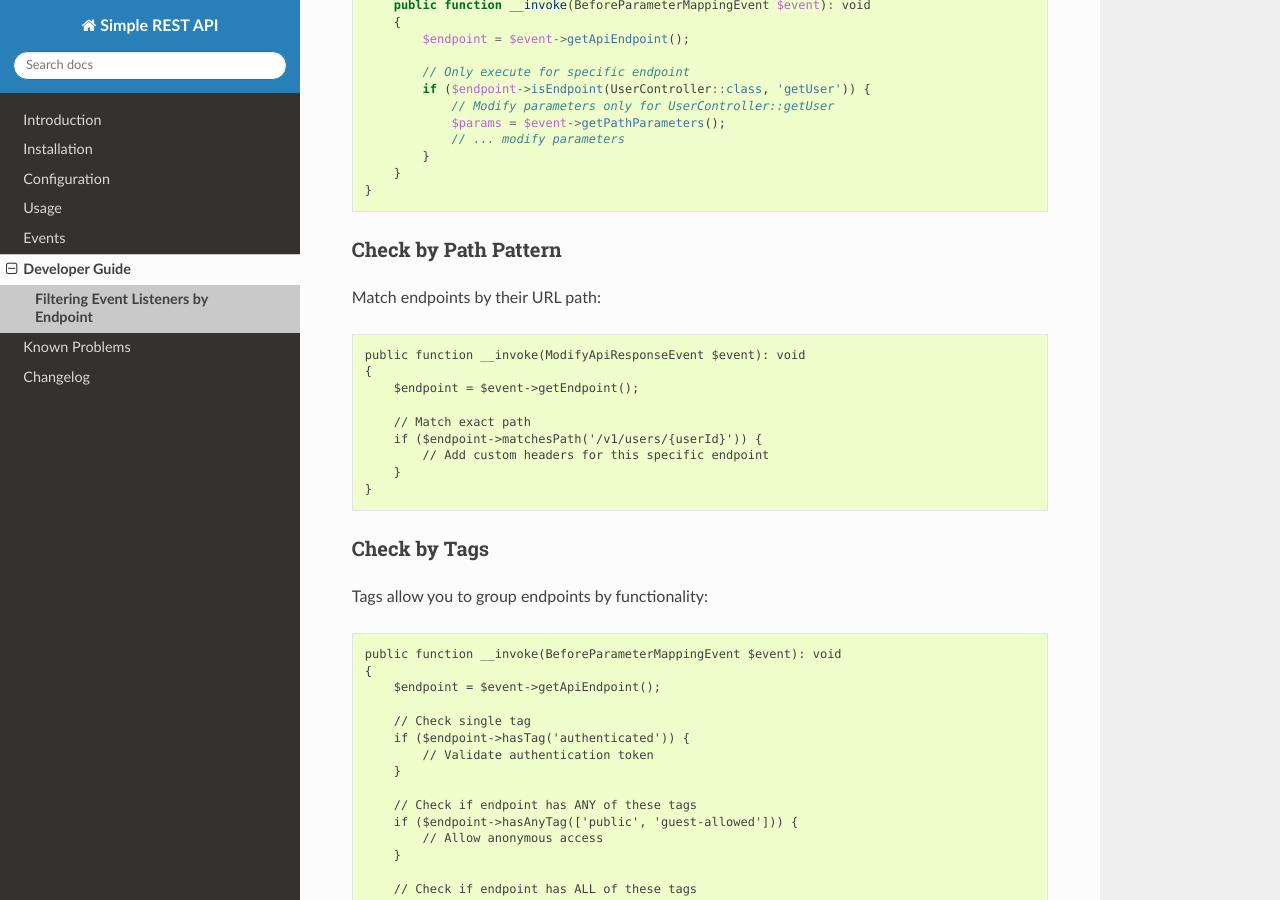
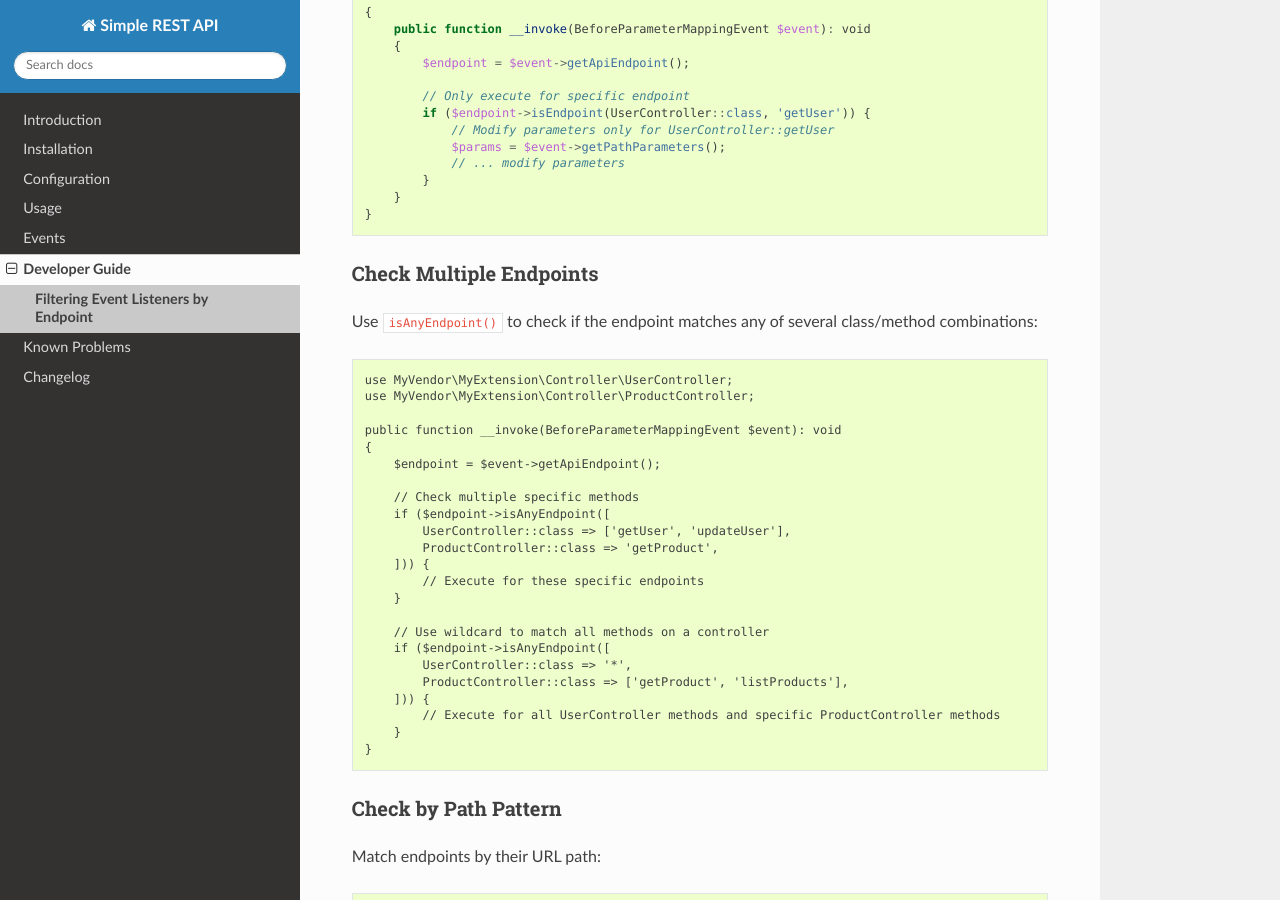
Before and after one commit to queoGmbH/simple-rest-api, a Sphinx documentation site: the page built from Documentation/Developer/FilteringEventListeners.rst, in a window 1280 px wide and 900 px high, scrolled down 2026 px. Built offline with Sphinx 7.4.7 and the Read the Docs theme 3.1.0, drawn with Linux system fonts in a browser that asks for light colours; some of the changed text lies outside the part shown.

Commit message:
[FEATURE] Add isAnyEndpoint() method to check multiple endpoints
Add new isAnyEndpoint() method to ApiEndpoint class that allows
checking if the endpoint matches any of several class/method combinations.

Features:
- Support for single method: UserController::class => 'getUser'
- Support for multiple methods: UserController::class => ['getUser', 'updateUser']
- Support for wildcard: UserController::class => '*' (all methods)
- Can mix different criteria in one call

This provides a more ergonomic way to check multiple endpoints
compared to chaining multiple isEndpoint() calls with OR operators.

Example usage:
$endpoint->isAnyEndpoint([
    UserController::class => ['getUser', 'updateUser'],
    ProductController::class => '*',
])

Changes:
- Add isAnyEndpoint() method to Classes/Value/ApiEndpoint.php
- Add comprehensive unit tests for all scenarios
- Update documentation with examples and usage patterns

🤖 Generated with [Claude Code](https://claude.com/claude-code)

Co-Authored-By: Claude <noreply@anthropic.com>

```diff
--- a/Documentation/Developer/FilteringEventListeners.rst
+++ b/Documentation/Developer/FilteringEventListeners.rst
@@ -91,6 +91,37 @@ Use type-safe class constants to check if the listener should execute:
        }
    }
 
+Check Multiple Endpoints
+-------------------------
+
+Use ``isAnyEndpoint()`` to check if the endpoint matches any of several class/method combinations:
+
+.. code-block:: php
+
+   use MyVendor\MyExtension\Controller\UserController;
+   use MyVendor\MyExtension\Controller\ProductController;
+
+   public function __invoke(BeforeParameterMappingEvent $event): void
+   {
+       $endpoint = $event->getApiEndpoint();
+
+       // Check multiple specific methods
+       if ($endpoint->isAnyEndpoint([
+           UserController::class => ['getUser', 'updateUser'],
+           ProductController::class => 'getProduct',
+       ])) {
+           // Execute for these specific endpoints
+       }
+
+       // Use wildcard to match all methods on a controller
+       if ($endpoint->isAnyEndpoint([
+           UserController::class => '*',
+           ProductController::class => ['getProduct', 'listProducts'],
+       ])) {
+           // Execute for all UserController methods and specific ProductController methods
+       }
+   }
+
 Check by Path Pattern
 ---------------------
 
@@ -144,6 +175,12 @@ All ``ApiEndpoint`` objects provide these methods:
 
    // Check class and method
    $endpoint->isEndpoint(UserController::class, 'getUser'): bool
+
+   // Check multiple class/method combinations
+   $endpoint->isAnyEndpoint([
+       UserController::class => ['getUser', 'updateUser'],
+       ProductController::class => '*',
+   ]): bool
 
    // Check path (exact match only)
    $endpoint->matchesPath('/v1/users/{userId}'): bool
@@ -361,7 +398,7 @@ Add cache headers based on endpoint tags:
 Example 3: CORS Headers for Specific Controllers
 -------------------------------------------------
 
-Filter by controller class:
+Use ``isAnyEndpoint()`` to filter by multiple controllers:
 
 .. code-block:: php
 
@@ -382,12 +419,10 @@ Filter by controller class:
            $endpoint = $event->getEndpoint();
 
            // Only add CORS headers for public API and webhooks
-           $allowedClasses = [
-               PublicApiController::class,
-               WebhookController::class,
-           ];
-
-           if (!in_array($endpoint->className, $allowedClasses, true)) {
+           if (!$endpoint->isAnyEndpoint([
+               PublicApiController::class => '*',
+               WebhookController::class => '*',
+           ])) {
                return;
            }
 
@@ -602,6 +637,7 @@ Summary
 **Available on all endpoints:**
 
 * ``isEndpoint(class, method)`` - Check specific controller/method
+* ``isAnyEndpoint([class => methods])`` - Check multiple controller/method combinations
 * ``hasTag(tag)`` - Check single tag
 * ``hasAnyTag([tags])`` - Check any of multiple tags
 * ``hasAllTags([tags])`` - Check all tags present
```
Also changed, not shown: 2 other files.
